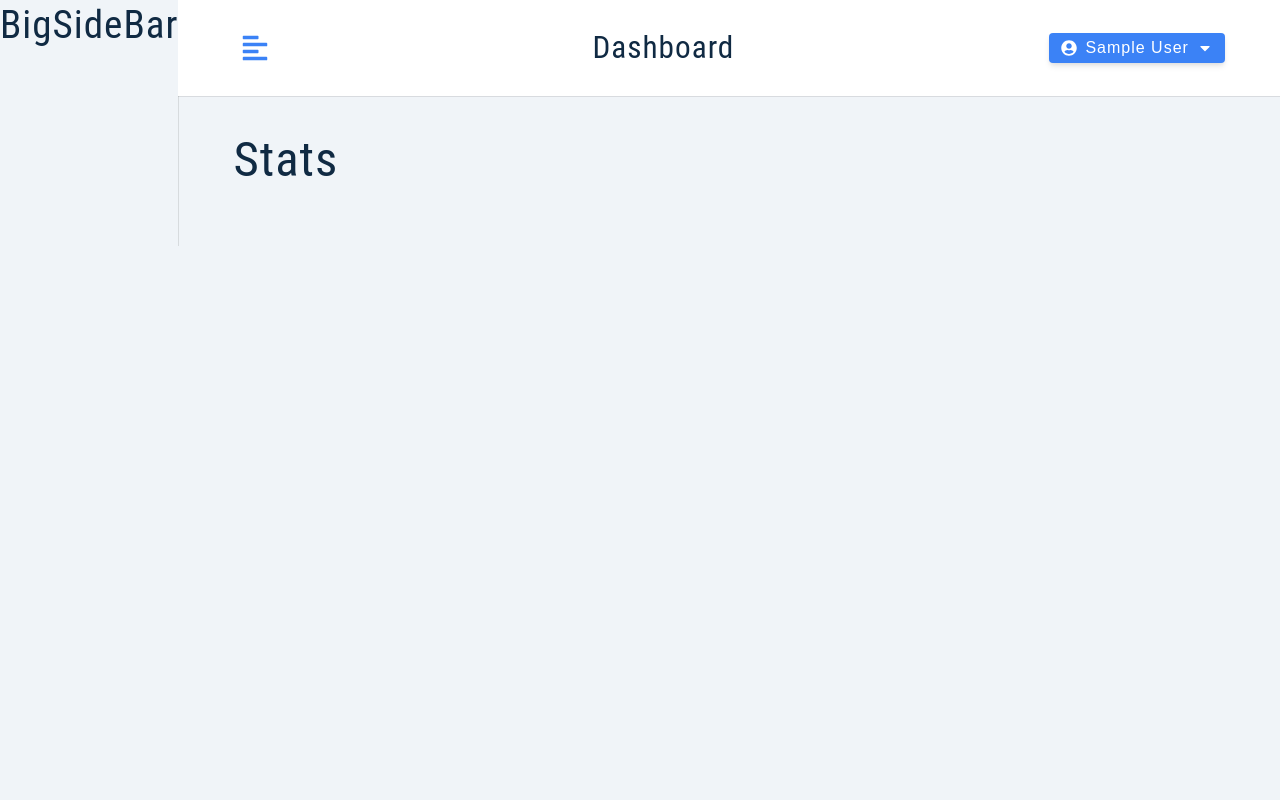
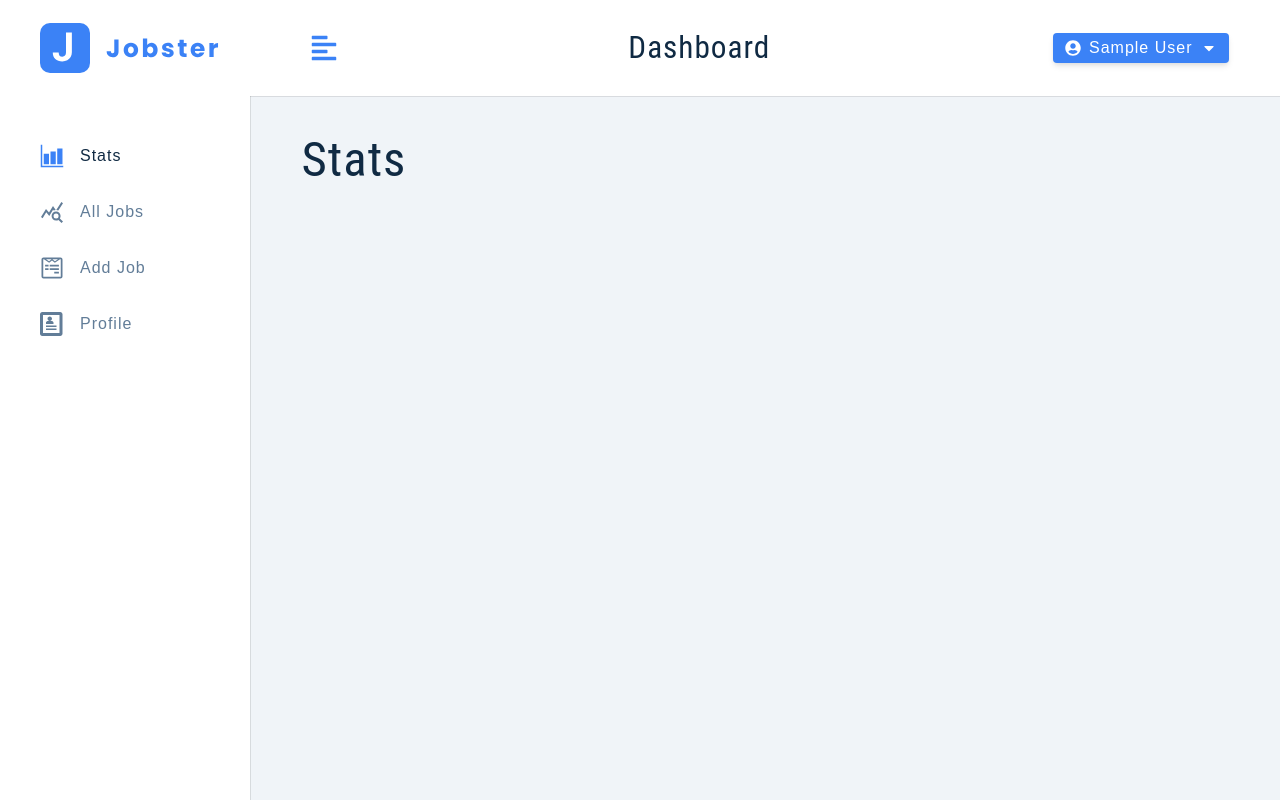
Before and after one commit to huzaifaghazali/jobster, a React (Create React App) app: page / in a window 1280 px wide. Built offline with nearby package versions, Linux system fonts and the light colour scheme; sample sign-in values are in the browser's storage.

Commit message:
Add BigSideBar component

```diff
--- a/src/components/BigSideBar.js
+++ b/src/components/BigSideBar.js
@@ -1,11 +1,27 @@
 import React from 'react';
+import { useSelector } from 'react-redux';
 
+import NavLinks from './NavLinks';
+import Logo from '../components/Logo';
 import Wrapper from '../assets/wrappers/BigSideBar';
 
 const BigSideBar = () => {
+  const { isSidebarOpen } = useSelector((store) => store.user);
+
   return (
     <Wrapper>
-      <h2>BigSideBar</h2>
+      <div
+        className={
+          isSidebarOpen ? 'sidebar-container' : 'sidebar-container show-sidebar'
+        }
+      >
+        <div className='content'>
+          <header>
+            <Logo />
+          </header>
+          <NavLinks />
+        </div>
+      </div>
     </Wrapper>
   );
 };
--- a/src/components/SmallSidebar.js
+++ b/src/components/SmallSidebar.js
@@ -31,7 +31,6 @@
             <Logo />
           </header>
           <NavLinks toggleSidebar={toggle} />
-
         </div>
       </div>
     </Wrapper>
```
